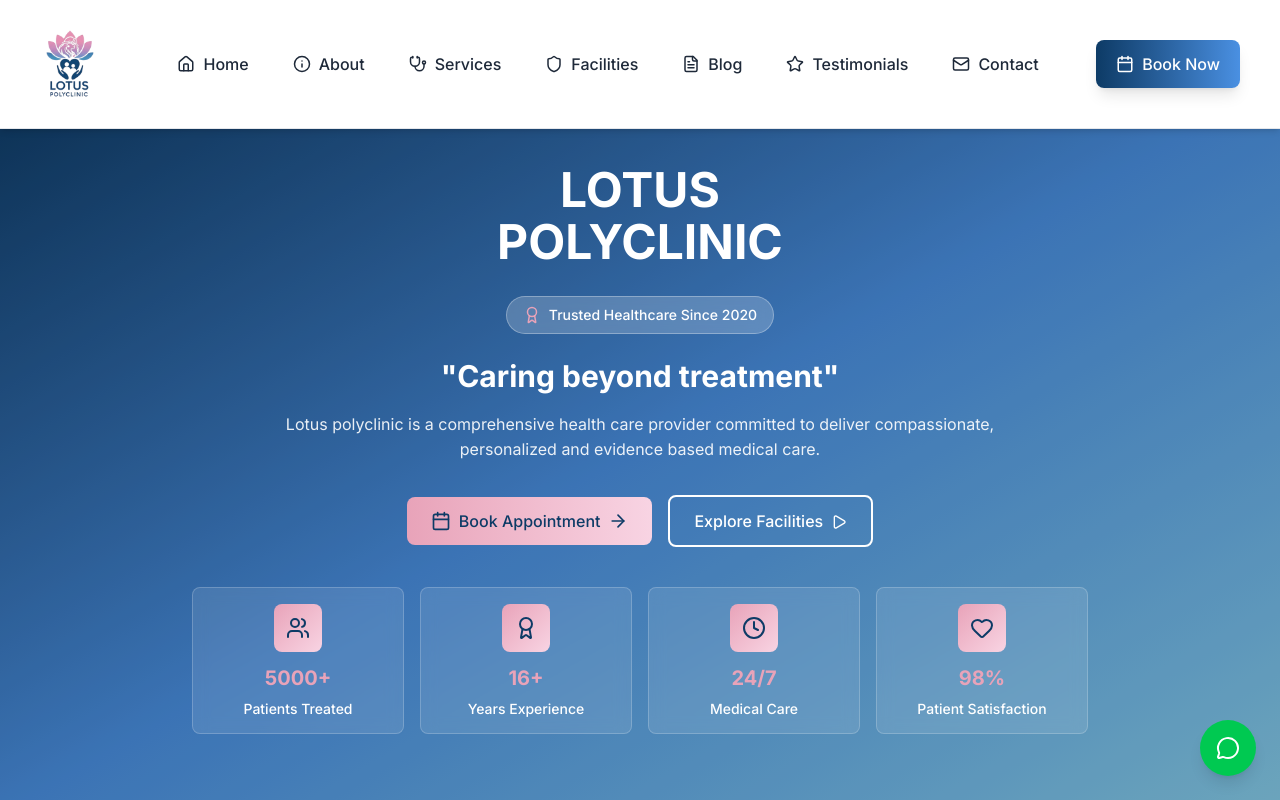
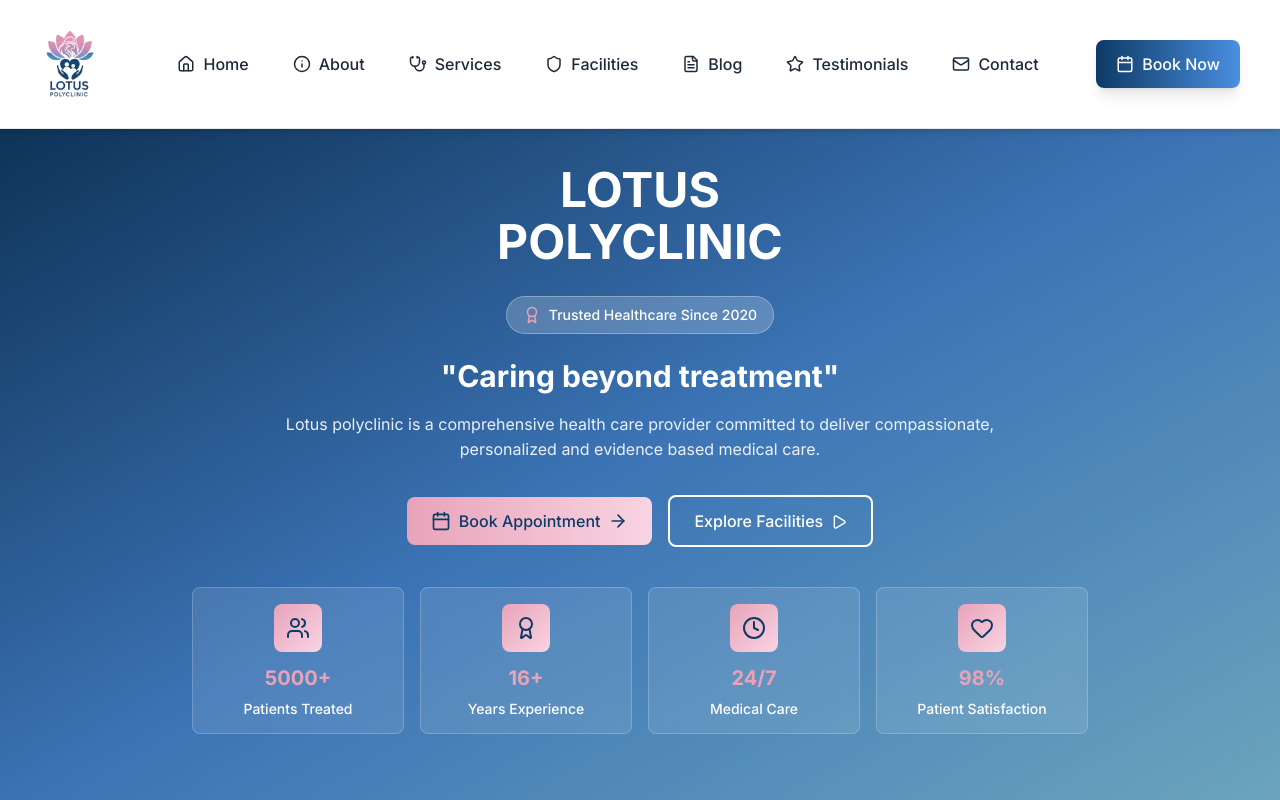
Before and after one commit to Aswathi-AJ/LOTUS-POLYCLINIC, a React (Vite) app: page / in a window 1280 px wide. Shown: the top 800 px of the page. Built offline with nearby package versions, Linux system fonts and the light colour scheme.

Commit message:
removed the whtsapp floating button

```diff
--- a/src/App.jsx
+++ b/src/App.jsx
@@ -106,14 +106,7 @@ const App = () => {
     notes: ''
   });
 
-// WhatsApp URL helper function — opens direct chat
-const getWhatsAppUrl = (message = 'Hello Lotus Polyclinic, I would like to book an appointment') => {
-  const countryCode = '91';
-  const phoneNumber = '9840398908';
-  const fullNumber = countryCode + phoneNumber;
-  const encodedMessage = encodeURIComponent(message.trim());
-  return `https://wa.me/${fullNumber}?text=${encodedMessage}`;
-};
+
 
   const formatTimeForDisplay = (timeValue) => {
   if (!timeValue) return '';
@@ -592,16 +585,7 @@ Please contact the patient to confirm the appointment.
       {/* Booking Success Message */}
       {showBookingSuccess && <BookingSuccessMessage />}
 
-      {/* WhatsApp Floating Button */}
-      <a
-  href={getWhatsAppUrl()}
-  target="_blank"
-  rel="noopener noreferrer"
-  className="fixed bottom-6 right-6 z-50 bg-green-500 text-white p-4 rounded-full shadow-lg hover:bg-green-600 transition-all hover:scale-110 focus:outline-none focus:ring-2 focus:ring-green-500 focus:ring-offset-2"
-  aria-label="Chat on WhatsApp for medical appointments and inquiries"
->
-  <MessageCircle size={24} />
-</a>
+
 
       {/* Back to Top Button */}
       {showBackToTop && (
@@ -1161,20 +1145,7 @@ Please contact the patient to confirm the appointment.
                     </div>
                   </div>
 
-                  <div className="mt-6 bg-white/10 backdrop-blur-sm rounded-lg p-4 border border-white/20">
-                    <h4 className="font-semibold text-base mb-3 flex items-center">
-                      <MessageCircle size={18} className="mr-2 text-[#E8A3B9]" />
-                      Quick Booking via WhatsApp
-                    </h4>
-<a
-  href={getWhatsAppUrl()}
-  className="inline-flex items-center bg-green-500 text-white px-4 py-3 rounded-lg hover:bg-green-600 transition-all text-base focus:outline-none focus:ring-2 focus:ring-green-500 focus:ring-offset-2"
-  aria-label="Book appointment via WhatsApp"
->
-  <MessageCircle size={18} className="mr-2" />
-  Book via WhatsApp
-</a>
-                  </div>
+
                 </div>
 
                 <div className="bg-white rounded-lg shadow-lg border border-gray-200 overflow-hidden">
@@ -1366,14 +1337,7 @@ Please contact the patient to confirm the appointment.
           "Caring beyond treatment" - Comprehensive healthcare provider committed to compassionate care.
         </p>
         <div className="flex space-x-4">
-          {/* CORRECTED: Regular WhatsApp icon for footer, not floating button */}
-          <a
-            href={getWhatsAppUrl('Hello Lotus Polyclinic, I would like to get more information about your services')}
-            className="text-white/80 hover:text-[#E8A3B9] transition-colors focus:outline-none focus:ring-2 focus:ring-[#E8A3B9] rounded p-2"
-            aria-label="Contact us on WhatsApp"
-          >
-            <MessageCircle size={20} />
-          </a>
+
           <a
             href={`tel:${config.CLINIC_PHONE || '+91 9840398908'}`}
             className="text-white/80 hover:text-[#E8A3B9] transition-colors focus:outline-none focus:ring-2 focus:ring-[#E8A3B9] rounded p-2"
@@ -1457,12 +1421,7 @@ Please contact the patient to confirm the appointment.
           >
             Emergency Helpline
           </a>
-          <a
-            href={getWhatsAppUrl('Emergency Assistance Required - Lotus Polyclinic')}
-            className="text-white/80 hover:text-[#E8A3B9] transition-colors hover:underline block text-sm focus:outline-none focus:ring-2 focus:ring-[#E8A3B9] rounded px-2 py-1"
-          >
-            WhatsApp Emergency
-          </a>
+
         </div>
       </div>
     </div>
```
